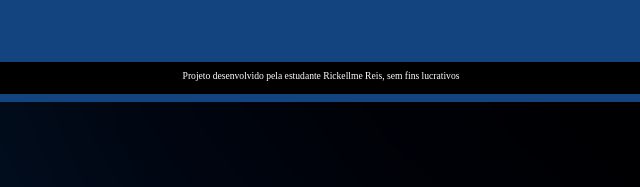
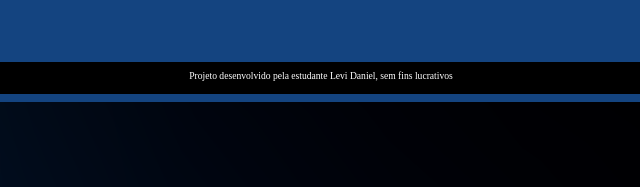
Before and after one commit to Levi-3G-50/flashcard-projeto-3, a plain HTML site: page index.html in a window 1280 px wide. Shown: the part 706-893 px from the top of the page, 327-967 px from the left. Drawn offline with Linux system fonts and the light colour scheme.

Commit message:
Add files via upload

```diff
--- a/index.html
+++ b/index.html
@@ -23,7 +23,7 @@
         </section>
     </main>
     <footer>
-        <p>Projeto desenvolvido pela estudante Rickellme Reis, sem fins lucrativos</p>
+        <p>Projeto desenvolvido pela estudante Levi Daniel, sem fins lucrativos</p>
     </footer>
     <script src="app.js"></script>
     <script src="perguntas.js"></script>
```
